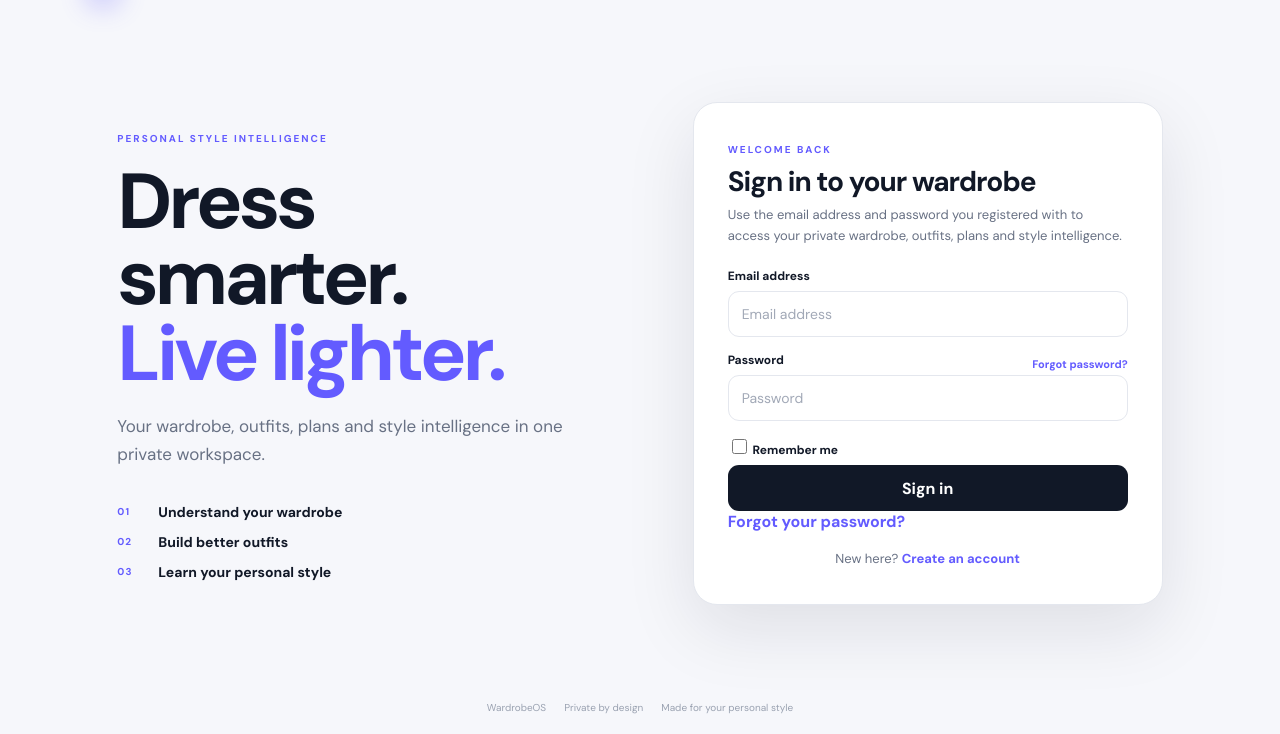
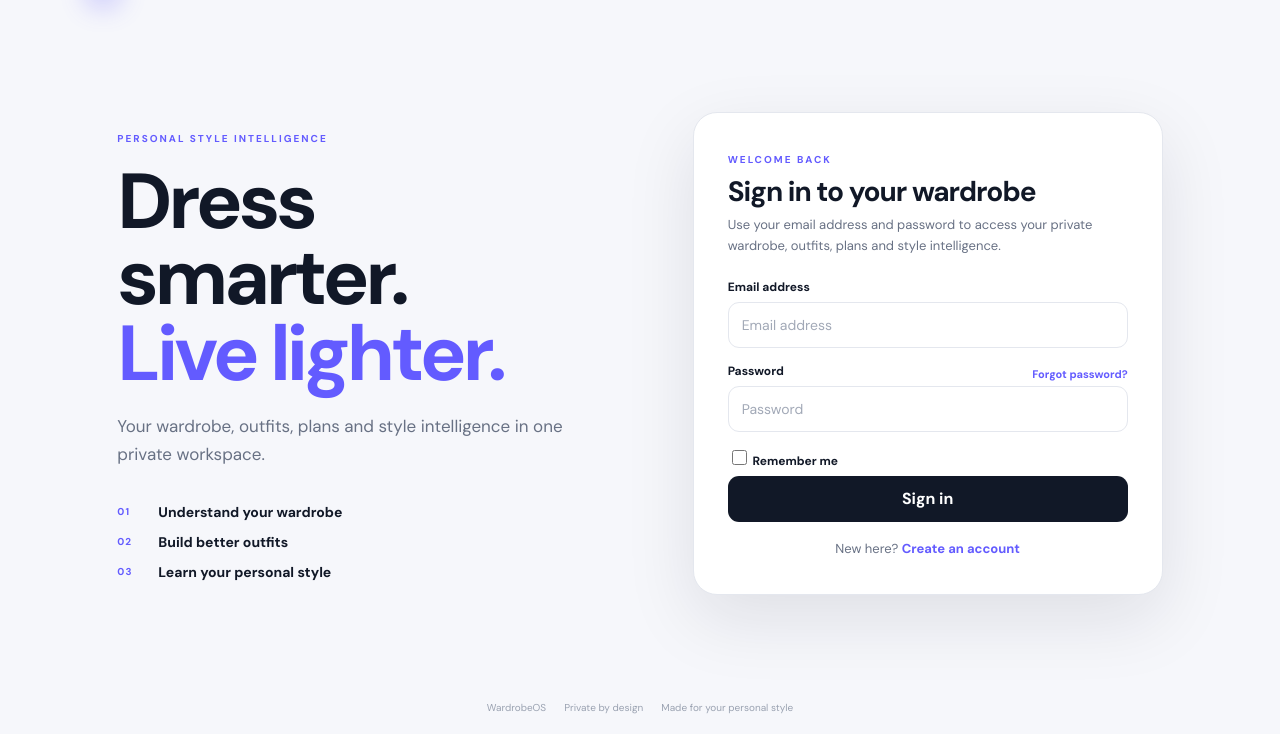
Before and after one commit to preethamofficial/WardrobeOS, a Django app: page /accounts/login/ in a window 1280 px wide. Shown: the part 66-800 px from the top of the page. Run offline with Django 5.2, Linux system fonts and the light colour scheme; data that the repository does not hold is empty; parts of the project's set-up code (start-up, migrations or seed data) failed here and were passed over.

Commit message:
Refresh authentication UI

```diff
--- a/templates/account/login.html
+++ b/templates/account/login.html
@@ -5,24 +5,28 @@
 <div class="auth-form-card">
   <span class="auth-kicker">WELCOME BACK</span>
   <h2>Sign in to your wardrobe</h2>
-<p class="text-muted">Use the email address and password you registered with to access your private wardrobe, outfits, plans and style intelligence.</p>
+  <p class="text-muted">Use your email address and password to access your private wardrobe, outfits, plans and style intelligence.</p>
   {% if google_enabled %}
-<a class="btn google-btn" href="{% url 'google_login' %}">
-  <svg width="18" height="18" viewBox="0 0 48 48" aria-hidden="true"><path fill="#EA4335" d="M24 9.5c3.5 0 6.6 1.2 9 3.5l6.7-6.7C35.6 2.4 30.2 0 24 0 14.6 0 6.5 5.4 2.6 13.2l7.8 6.1C12.3 13.3 17.7 9.5 24 9.5z"/><path fill="#4285F4" d="M46.5 24.5c0-1.6-.1-3.1-.4-4.5H24v9h12.7c-.6 3-2.3 5.5-4.8 7.2l7.5 5.8c4.4-4.1 7.1-10.1 7.1-17.5z"/><path fill="#FBBC05" d="M10.4 28.7c-.5-1.5-.8-3-.8-4.7s.3-3.2.8-4.7l-7.8-6.1C.9 16.4 0 20.1 0 24s.9 7.6 2.6 10.8l7.8-6.1C6.5 42.6 14.6 48 24 48z"/></svg>
-  Continue with Google
-</a>
+  <a class="btn google-btn" href="{% url 'google_login' %}">Continue with Google</a>
   <div class="auth-divider"><span>or use your email</span></div>
   {% endif %}
-<form method="post" class="form-fields">{% csrf_token %}
+  <form method="post" class="form-fields">
+    {% csrf_token %}
     {% if form.non_field_errors %}<div class="auth-form-error" role="alert">{{ form.non_field_errors }}</div>{% endif %}
-<div class="auth-field"><label for="{{ form.login.id_for_label }}">Email address</label>{{ form.login }}{% if form.login.errors %}<div class="auth-field-error">{{ form.login.errors|striptags }}</div>{% endif %}</div>
-<div class="auth-field"><div class="auth-label-row"><label for="{{ form.password.id_for_label }}">Password</label><a href="{% url 'account_reset_password' %}">Forgot password?</a></div>{{ form.password }}{% if form.password.errors %}<div class="auth-field-error">{{ form.password.errors|striptags }}</div>{% endif %}</div>
+    <div class="auth-field">
+      <label for="{{ form.login.id_for_label }}">Email address</label>
+      {{ form.login }}
+      {% if form.login.errors %}<div class="auth-field-error">{{ form.login.errors|striptags }}</div>{% endif %}
+    </div>
+    <div class="auth-field">
+      <div class="auth-label-row"><label for="{{ form.password.id_for_label }}">Password</label><a href="{% url 'account_reset_password' %}">Forgot password?</a></div>
+      {{ form.password }}
+      {% if form.password.errors %}<div class="auth-field-error">{{ form.password.errors|striptags }}</div>{% endif %}
+    </div>
     {% if form.remember %}<label class="auth-check">{{ form.remember }} <span>Remember me</span></label>{% endif %}
     {% if form.next %}{{ form.next }}{% endif %}
     <button class="btn btn-dark" type="submit">Sign in</button>
-<p class="auth-forgot"><a href="{% url 'account_reset_password' %}">Forgot your password?</a></p>
   </form>
   <p class="text-muted auth-alt">New here? <a href="{% url 'account_signup' %}">Create an account</a></p>
-
 </div>
 {% endblock %}
```
Lines whose indentation alone changed are shown as unchanged.
